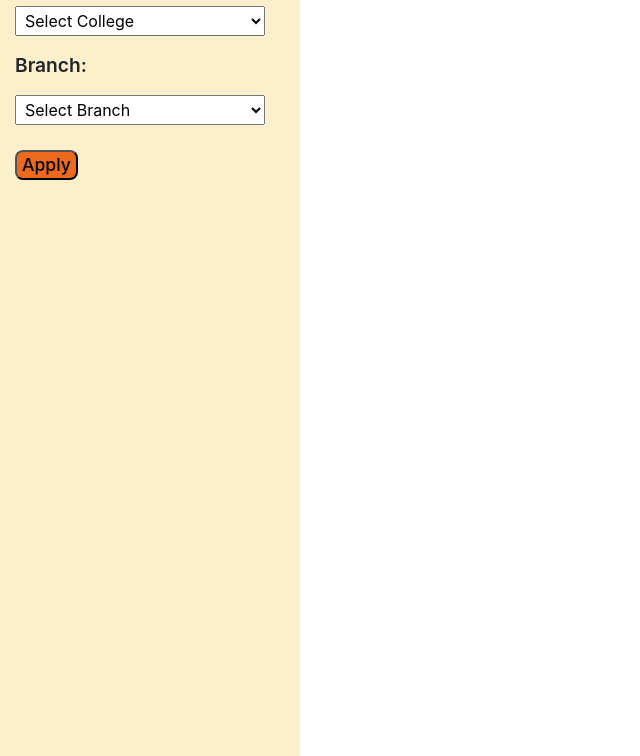
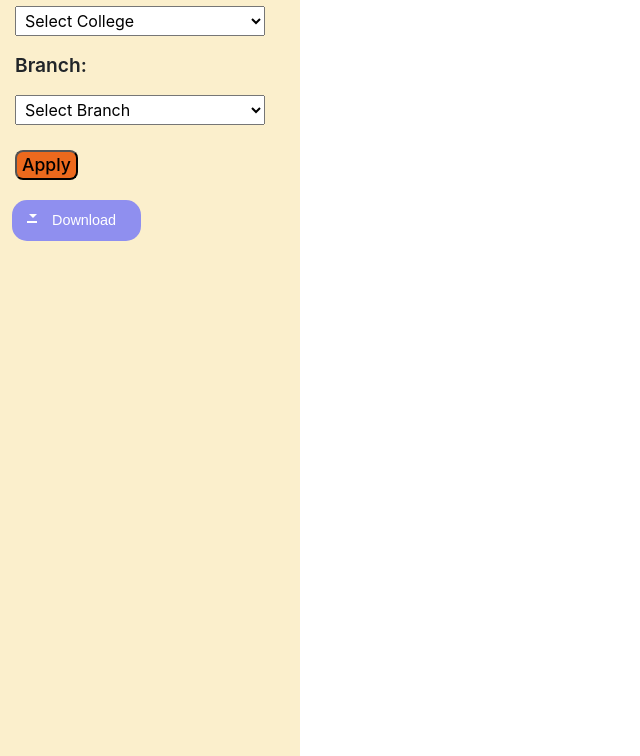
Before and after one commit to Manthan600/College-Predictor, a Flask app: page /result in a window 1280 px wide. Shown: the part 224-980 px from the top of the page, without its empty margins (0-640 px from the left). Run offline with Flask 3, Linux system fonts and the light colour scheme; data comes from the database, SQL or seed files in the repository; some libraries are stand-ins or nearby versions.

Commit message:
Download Button added

```diff
--- a/main.py
+++ b/main.py
@@ -28,9 +28,10 @@ mysql=MySQL(app)
 
 app.config['MYSQL_HOST'] = 'localhost'
 app.config['MYSQL_USER'] = 'root'
-app.config['MYSQL_PASSWORD'] = ''
-app.config['MYSQL_DB'] = 'college_predictor'
+app.config['MYSQL_PASSWORD'] = 'root'
+app.config['MYSQL_DB'] = 'clg_predictor'
 
+# root@127.0.0.1:3306
 
 
 # class User(db.Model):
--- a/static/style.css
+++ b/static/style.css
@@ -335,6 +335,102 @@ form .user-info .close .material-symbols-outlined:hover{
     position: relative;
 }
 
+/* styling for download button */
+
+/* body {
+	background-color: #1a1a1a;
+} */
+
+#myform2 .advanced_filter .download-pdf{
+    margin: 10px 7px;
+}
+
+#myform2 .advanced_filter .download-pdf .buttonDownload {
+	display: inline-block;
+	position: relative;
+	padding: 10px 25px;
+    border-radius: 15px;
+	background-color: rgb(143, 143, 239);
+	color: white;
+
+	font-family: sans-serif;
+	text-decoration: none;
+	font-size: 0.9em;
+	text-align: center;
+	text-indent: 15px;
+}
+
+#myform2 .advanced_filter .download-pdf .buttonDownload:hover {
+	background-color: #333;
+	color: white;
+}
+
+#myform2 .advanced_filter .download-pdf .buttonDownload:before, .buttonDownload:after {
+	content: ' ';
+	display: block;
+	position: absolute;
+	left: 15px;
+	top: 52%;
+}
+
+/* Download box shape  */
+#myform2 .advanced_filter .download-pdf .buttonDownload:before {
+	width: 10px;
+	height: 2px;
+	border-style: solid;
+	border-width: 0 2px 2px;
+}
+
+/* Download arrow shape */
+#myform2 .advanced_filter .download-pdf .buttonDownload:after {
+	width: 0;
+	height: 0;
+	margin-left: 1.5px;
+	margin-top: -7px;
+
+	border-style: solid;
+	border-width: 4px 4px 0 4px;
+	border-color: transparent;
+	border-top-color: inherit;
+
+	animation: downloadArrow 2s linear infinite;
+	animation-play-state: paused;
+}
+
+#myform2 .advanced_filter .download-pdf .buttonDownload:hover:before {
+	border-color: #acc713;
+}
+
+#myform2 .advanced_filter .download-pdf .buttonDownload:hover:after {
+	border-top-color: #acc713;
+	animation-play-state: running;
+}
+
+/* keyframes for the download icon anim */
+@keyframes downloadArrow {
+	/* 0% and 0.001% keyframes used as a hackish way of having the button frozen on a nice looking frame by default */
+	0% {
+		margin-top: -7px;
+		opacity: 1;
+	}
+
+	0.001% {
+		margin-top: -15px;
+		opacity: 0;
+	}
+
+	50% {
+		opacity: 1;
+	}
+
+	100% {
+		margin-top: 0;
+		opacity: 0;
+	}
+}
+
+
+
 #myform2 .advanced_filter .college{
     display: flex;
     flex-direction: column;
--- a/templates/result.html
+++ b/templates/result.html
@@ -28,6 +28,9 @@
       </div>
       <div class="apply">
         <input type="submit" value="Apply" form="myform2">
+      </div>
+      <div class="download-pdf">
+        <a href="#" class="buttonDownload">Download</a>
       </div>
     </div>
   </form>
```
